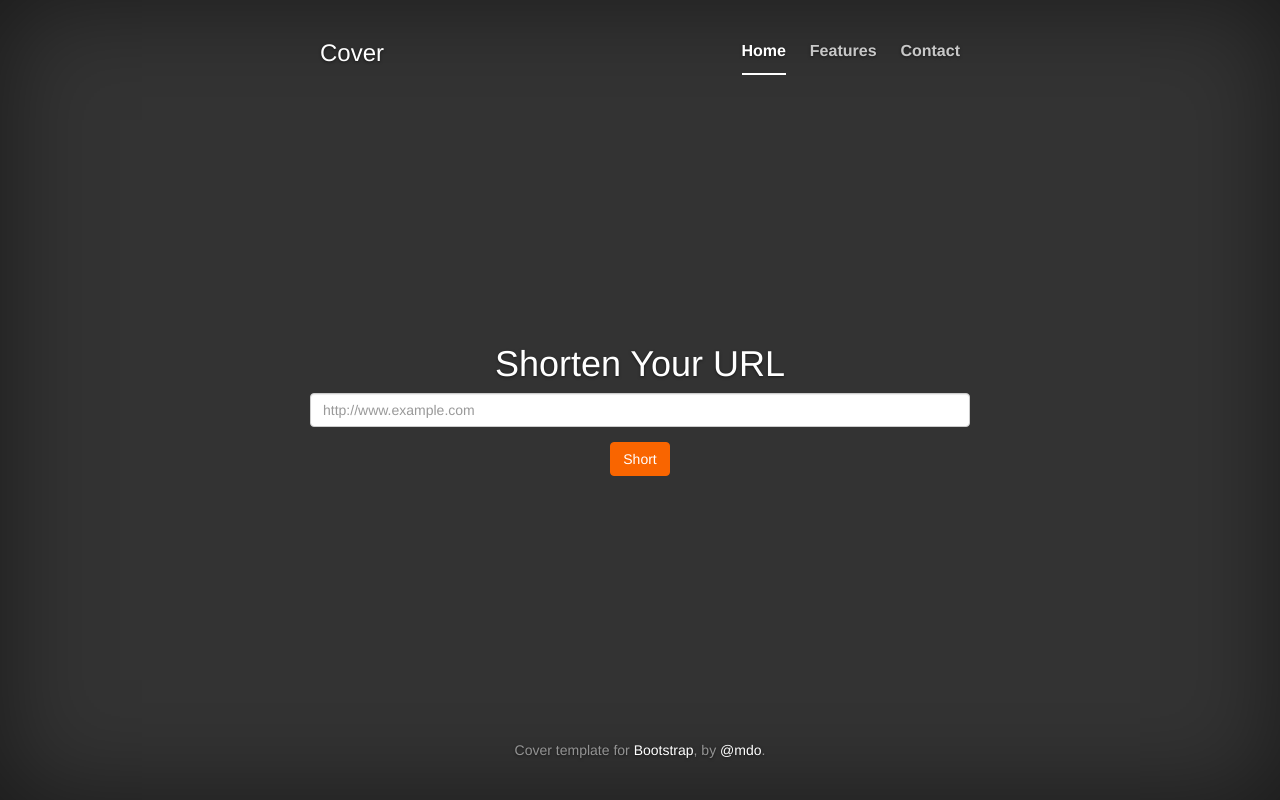
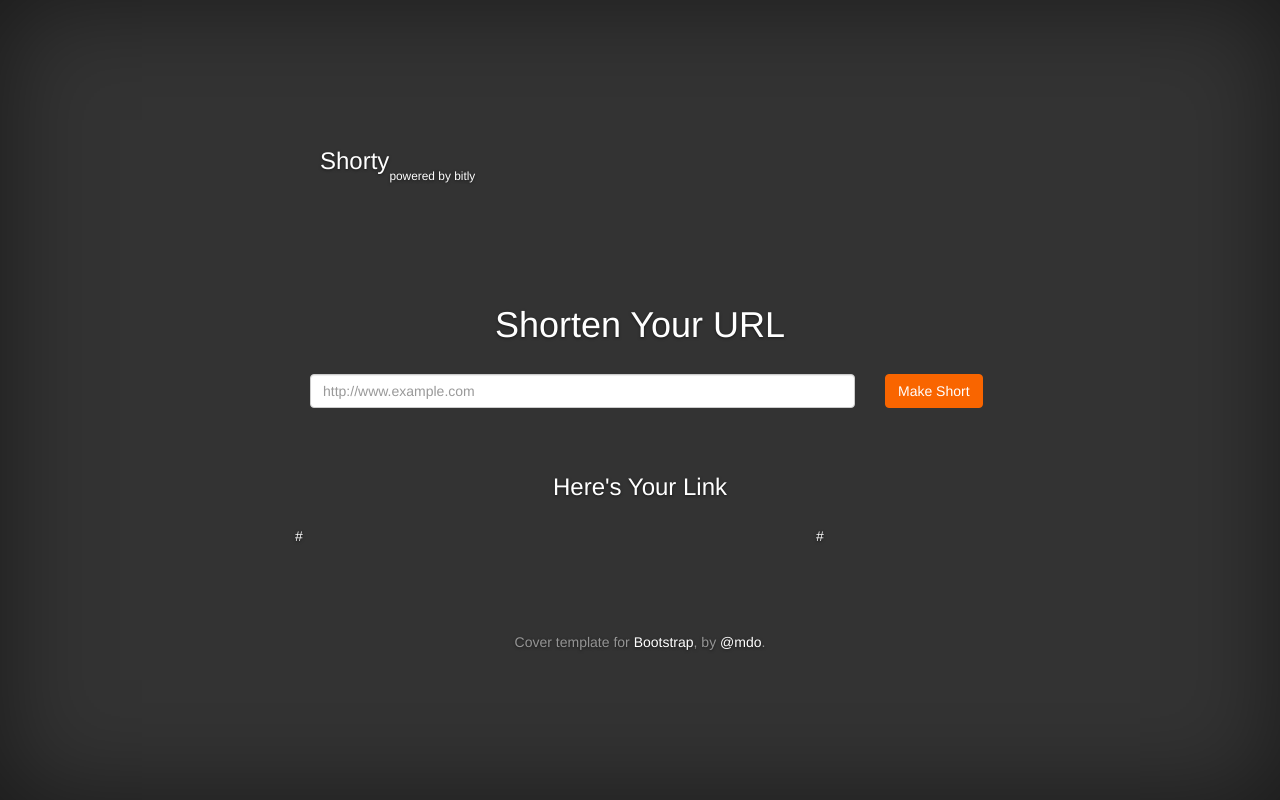
Before and after one commit to davidnge/MV-urlshortener, a Django app: page / in a window 1280 px wide. Run offline with Django 3.2, Linux system fonts and the light colour scheme; tables that the repository leaves empty hold one stand-in row (values such as "Sample post"); some libraries are stand-ins or nearby versions.

Commit message:
commit static files

```diff
--- a/static/static/css/home-layout.css
+++ b/static/static/css/home-layout.css
@@ -34,6 +34,8 @@
   text-align: center;
   text-shadow: 0 1px 3px rgba(0,0,0,.5);
 }
+
+
 
 /* Extra markup and styles for table-esque vertical and horizontal centering */
 .site-wrapper {
@@ -111,6 +113,7 @@
 
 .cover {
   padding: 0 20px;
+  margin-top: 120px ;
 }
 .cover .btn-lg {
   padding: 10px 20px;
@@ -135,11 +138,11 @@
 @media (min-width: 768px) {
   /* Pull out the header and footer */
   .masthead {
-    position: fixed;
+    position: relative;
     top: 0;
   }
   .mastfoot {
-    position: fixed;
+    position: relative;
     bottom: 0;
   }
   /* Start the vertical centering */
@@ -161,3 +164,40 @@
     width: 700px;
   }
 }
+
+hr.faded {
+  clear: both;
+  float: none;
+  width: 100%;
+  height: 1px;
+  margin: 1.4em 0;
+  border: none;
+  background: #ddd;
+  background-image: -webkit-gradient(
+      linear,
+      left bottom,
+      right bottom,
+      color-stop(0, rgb(255,255,255)),
+      color-stop(0.1, rgb(221,221,221)),
+      color-stop(0.9, rgb(221,221,221)),
+      color-stop(1, rgb(255,255,255))
+  );
+  background-image: -moz-linear-gradient(
+      left center,
+      rgb(255,255,255) 0%,
+      rgb(221,221,221) 10%,
+      rgb(221,221,221) 90%,
+      rgb(255,255,255) 100%
+  );
+}
+
+.txtorange{
+  color: #FCFCFC ;
+  font-family: , sans-serif;
+}
+
+.list{
+  padding: 16px 0 16px 0;
+  position: relative;
+
+}
--- a/static/templates/home.html
+++ b/static/templates/home.html
@@ -37,29 +37,68 @@
       <div class="site-wrapper-inner">
 
         <div class="cover-container">
-
           <div class="masthead clearfix">
             <div class="inner">
-              <h3 class="masthead-brand">Cover</h3>
-              <nav>
-                <ul class="nav masthead-nav">
-                  <li class="active"><a href="#">Home</a></li>
-                  <li><a href="#">Features</a></li>
-                  <li><a href="#">Contact</a></li>
-                </ul>
-              </nav>
+              <h3 class="masthead-brand">Shorty</h3>
             </div>
+            <small class="pull-left">powered by bitly</small>
+
           </div>
-
+          <div class="row">
           <div class="inner cover">
             <h1 class="cover-heading">Shorten Your URL</h1>
+           	</br>
+			<form method="POST" action=""> {% csrf_token %}
+				<div class="col-md-10 sm-col-10">
+					{{ form | crispy }}
+				</div>
+				<div class="col-md-2 sm-col-2">
+					<input type="submit" value="Make Short" class="btn btn-warning"/>
+				 </div>
+			</form>
 
-            <form method="POST" action=""> {% csrf_token %}
-				{{ form | crispy }}
-				<input type="submit" value="Short" class="btn btn-warning"/>
-			</form>
+			</br>
+			</br>
+			</br>
+			</br>
+
+			{% if just_shorten_link %}
+			<h3>
+				Here's Your Link
+			</h3>
+			<div class="row list">
+				<div class="col-md-6 col-sm-6 text-left">
+					<a href="{{just_shorten_link.long_link}}">{{just_shorten_link.long_link}}</a>
+				</div>
+				<div class="col-md-6 col-sm-6">
+					<a href="{{just_shorten_link.short_link}}">{{just_shorten_link.short_link}}</a>
+				</div>
+
+			</div>
+			{% endif %}
+			</br>
+			</br>
+			{% if prev_links %}
+			<h3>
+			Previous shorten links
+			<hr class="faded" />
+			</h3>
+			<ul>
+				{% for item in prev_links %}
+					<div class="row list">
+						<div class="col-md-6 col-sm-6 text-left">
+							<a href="{{item.long_link}}">{{item.long_link}}</a>
+						</div>
+						<div class="col-md-6 col-sm-6">
+							<a href="{{item.short_link}}">{{item.short_link}}</a>
+						</div>
+					</div>
+
+				{% endfor %}
+			</ul>
+			{% endif %}
           </div>
-
+          </div>
           <div class="mastfoot">
             <div class="inner">
               <p>Cover template for <a href="http://getbootstrap.com">Bootstrap</a>, by <a href="https://twitter.com/mdo">@mdo</a>.</p>
```
Also changed, not shown: urlshortener/urlshortener/settings.py (+17 -10 lines), 5 other files.
